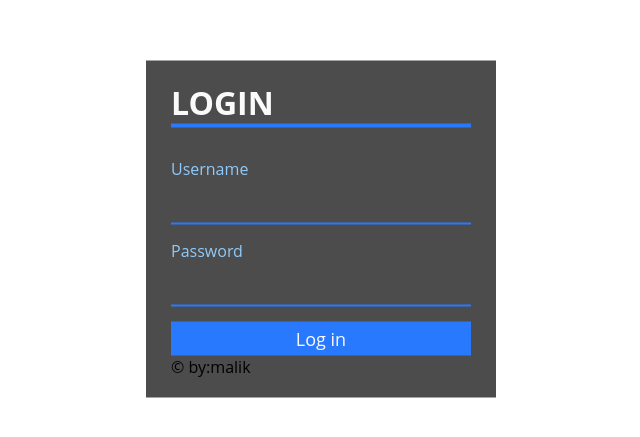
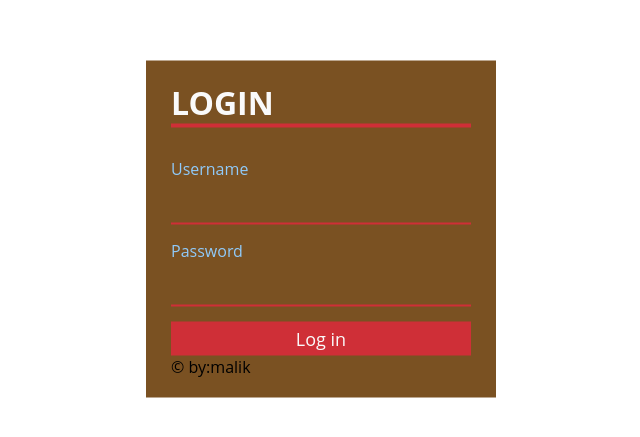
Before and after one commit to thinkaboutlikk/ujikom-kalkulator-malik, a plain HTML site: page login.html in a window 1280 px wide. Shown: the part 171-608 px from the top of the page, without its empty margins (319-959 px from the left). Drawn offline with Linux system fonts and the light colour scheme.

Commit message:
Update style_login.css

```diff
--- a/style_login.css
+++ b/style_login.css
@@ -19,7 +19,7 @@ body{
     padding: 20px 25px;
     width: 300px;
 
-    background-color: rgba(0,0,0,.7);
+    background-color: #7a5122;
     box-shadow: 0 0 10px rgba(255,255,255,.3);
 }
 .container h1{
@@ -27,7 +27,7 @@ body{
     color: #fafafa;
     margin-bottom: 30px;
     text-transform: uppercase;
-    border-bottom: 4px solid #2979ff;
+    border-bottom: 4px solid #cf2f37;
 }
 .container label{
     text-align: left;
@@ -39,7 +39,7 @@ body{
     margin-bottom: 15px;
     border: none;
     background-color: transparent;
-    border-bottom: 2px solid #2979ff;
+    border-bottom: 2px solid #cf2f37;
     color: #fff;
     font-size: 20px;
 }
@@ -47,7 +47,7 @@ body{
     width: 100%;
     padding: 5px 0;
     border: none;
-    background-color:#2979ff;
+    background-color:#cf2f37;
     font-size: 18px;
     color: #fafafa;
 }
```
